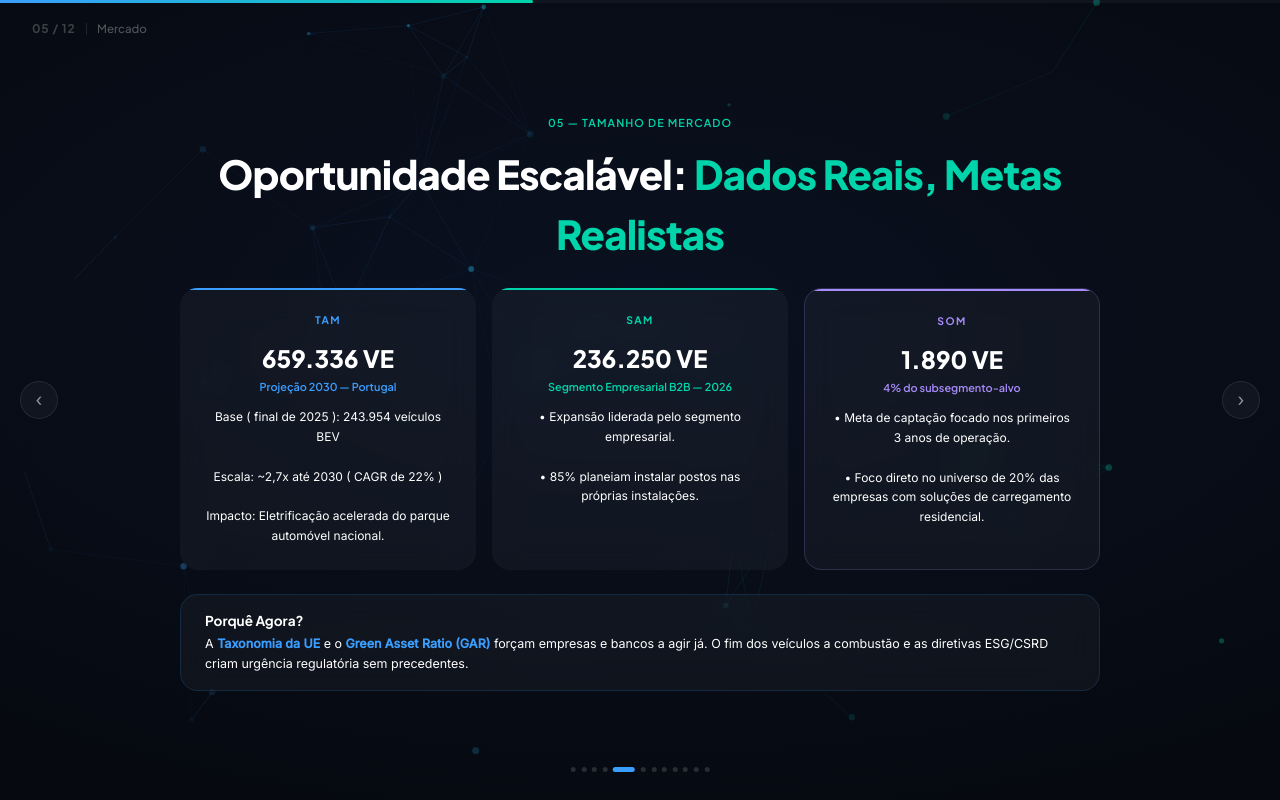
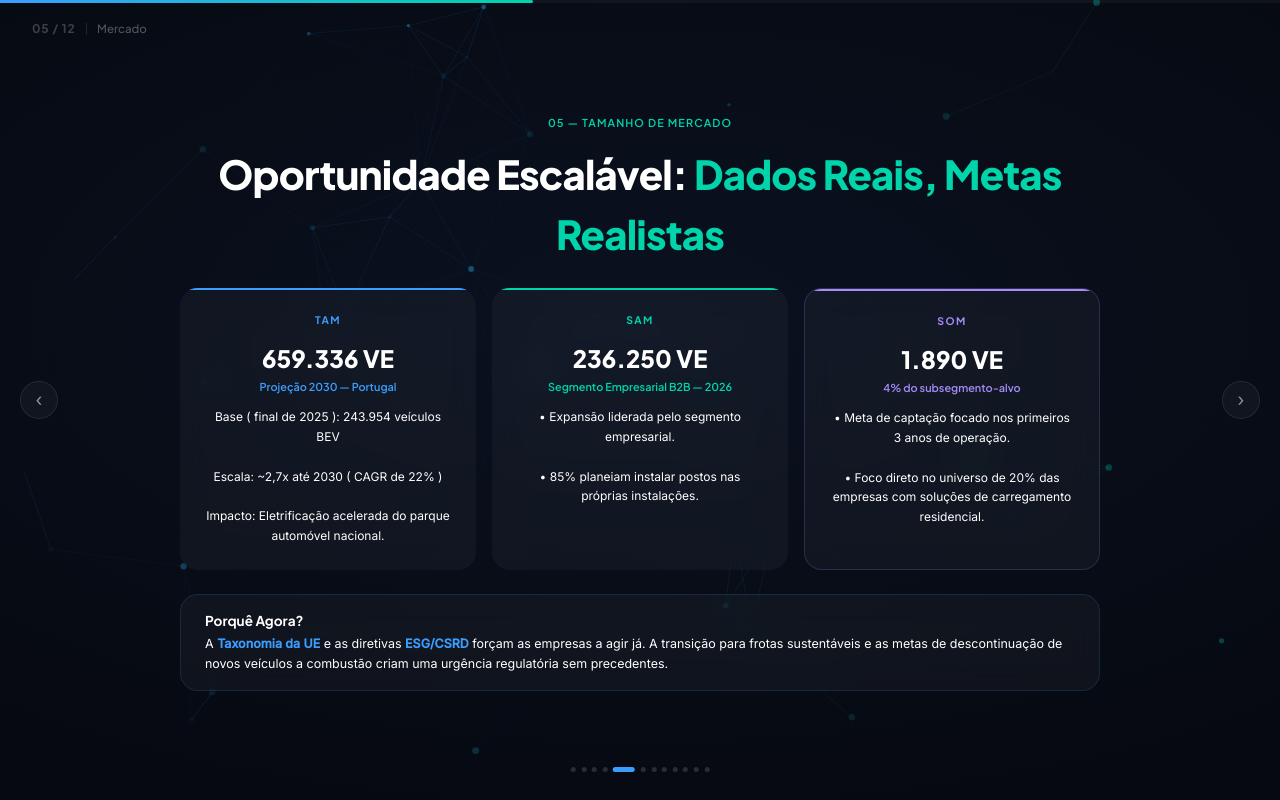
Before and after one commit to Fraviuh/ReVecta, a React (Vite) app: page / in a window 1280 px wide. Both pictures are taken after a click on the button 632 px from the left and 769 px from the top of the page. Built offline with nearby package versions, Linux system fonts and the light colour scheme; the HTML template or start-up script is replaced by a standard one.

Commit message:
Update why now copy on page 05

```diff
--- a/src/App.tsx
+++ b/src/App.tsx
@@ -418,7 +418,7 @@ function S5() {
         <div style={{ flex: 1 }}>
           <div style={{ fontFamily: "'Plus Jakarta Sans',sans-serif", fontWeight: 700, fontSize: "0.85rem", color: "#fff", marginBottom: "0.2rem" }}>Porquê Agora?</div>
           <p style={{ margin: 0, fontSize: "0.78rem", color: "#ffffff", lineHeight: 1.6 }}>
-            A <strong style={{ color: BLUE }}>Taxonomia da UE</strong> e o <strong style={{ color: BLUE }}>Green Asset Ratio (GAR)</strong> forçam empresas e bancos a agir já. O fim dos veículos a combustão e as diretivas ESG/CSRD criam urgência regulatória sem precedentes.
+            A <strong style={{ color: BLUE }}>Taxonomia da UE</strong> e as diretivas <strong style={{ color: BLUE }}>ESG/CSRD</strong> forçam as empresas a agir já. A transição para frotas sustentáveis e as metas de descontinuação de novos veículos a combustão criam uma urgência regulatória sem precedentes.
           </p>
         </div>
       </Card>
```
